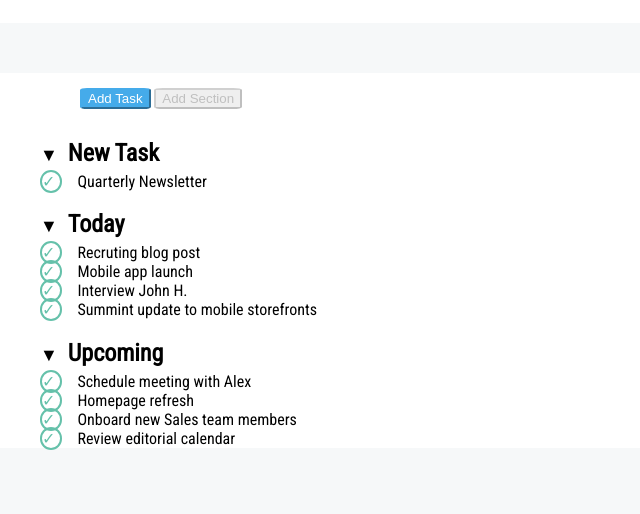
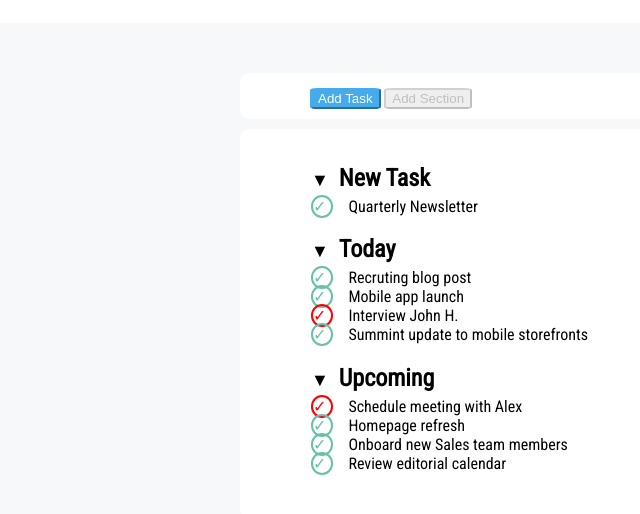
Before and after one commit to DavideAtzo/-html-css-toboolist, a plain HTML site: page index.html in a window 1280 px wide. Shown: the part 78-592 px from the top of the page, without its empty margins (0-640 px from the left). Drawn offline with Linux system fonts and the light colour scheme.

Commit message:
caratterizzazione check e x

```diff
--- a/css/style.css
+++ b/css/style.css
@@ -7,7 +7,9 @@ body{
 
 main{
     font-family: 'Roboto Condensed', sans-serif;
-    background-color: white;
+    margin: 0 auto;
+    width: 900px;
+
 }
 
 h1{
@@ -49,8 +51,8 @@ header{
     background-color: white;
     padding-top: 15px;
     padding-bottom: 10px;
-    padding-left: 30px;
-    border-radius: 10%;
+    padding-left: 70px;
+    border-radius: 10px;
 }
 
 h2::before{
@@ -59,11 +61,11 @@ h2::before{
     margin-right: 10px;
 }
 
-li::before{
+.check::before{
     content: '\2713';
     color: #65C1AA;
-    width: 20px;
-    height: 20px;
+    width: 5px;
+    height: 5px;
     border: 2px solid #65C1AA;
     border-radius: 50%;
     padding-right: 5px;
@@ -79,3 +81,27 @@ ul{
 h2{
     margin-bottom: 5px;
 }
+
+.negativo::before{
+    content: '\10102';
+    content: '\2713';
+    color: red;
+    width: 5px;
+    height: 5px;
+    border: 2px solid red;
+    border-radius: 50%;
+    padding-right: 5px;
+    margin-right: 15px;
+    text-align: center;
+
+}
+
+.bloccocentr{
+    margin-left: 50px;
+    margin-top: 2px;
+    background-color: white;
+    padding-top: 15px;
+    padding-bottom: 30px;
+    padding-left: 31px;
+    border-radius: 10px;
+}
--- a/index.html
+++ b/index.html
@@ -28,21 +28,22 @@
         </div>
         <!-- fine bottini  -->
         <!-- inizio new task  -->
+        <div class="bloccocentr">
             <div>
 
                 <ul>
                     <h2>New Task</h2>
-                <li>Quarterly Newsletter</li>
+                    <li class="check">Quarterly Newsletter</li>
                 </ul>
             </div>
             <div>
 
                 <ul>
                     <h2>Today</h2>
-                <li>Recruting blog post</li>
-                <li>Mobile app launch</li>
-                <li id="negativo1">Interview John H.</li>
-                <li>Summint update to mobile storefronts</li>
+                    <li class="check">Recruting blog post</li>
+                    <li class="check">Mobile app launch</li>
+                    <li class="negativo">Interview John H.</li>
+                    <li class="check">Summint update to mobile storefronts</li>
                 </ul>
             </div>
             <div>
@@ -50,10 +51,11 @@
                 <ul>
                     <h2>Upcoming</h2>
                     <li class="negativo">Schedule meeting with Alex</li>
-                <li>Homepage refresh</li>
-                <li>Onboard new Sales team members</li>
-                <li>Review editorial calendar</li>
+                    <li class="check">Homepage refresh</li>
+                    <li class="check">Onboard new Sales team members</li>
+                    <li class="check">Review editorial calendar</li>
                 </ul>
+            </div>
         </div>
         <!-- fine lista  -->
     </main>
```
Lines whose indentation alone changed are shown as unchanged.
